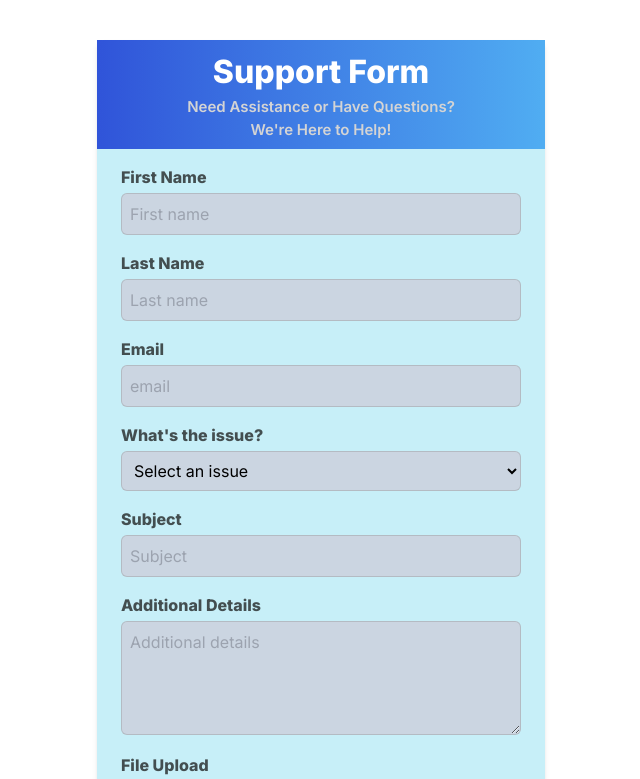
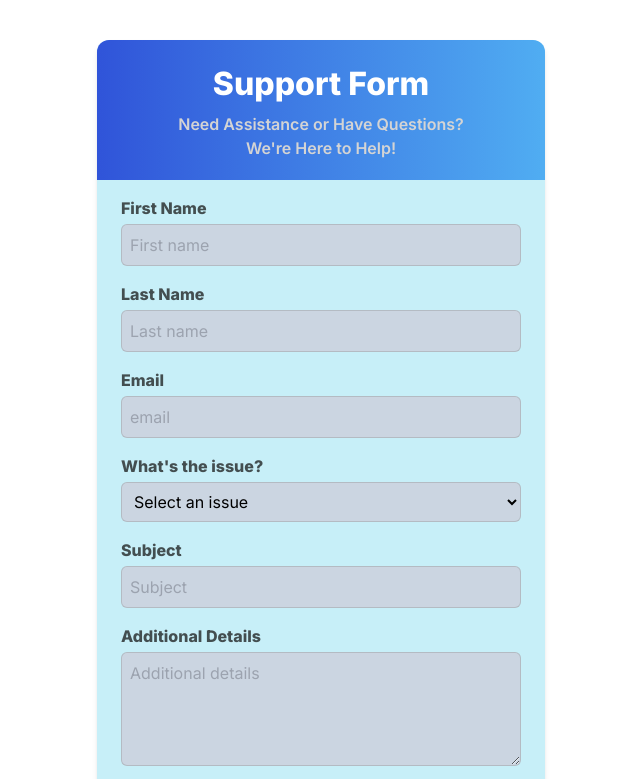
Before and after one commit to WasathAtEC/customer-feedback-chatbot, a Next.js app in the folder chatbot/: page / in a window 1280 px wide. Shown: the top 779 px of the page, without its empty margins (319-959 px from the left). Built offline with nearby package versions, Linux system fonts and the light colour scheme.

Commit message:
feat: form styles

```diff
--- a/chatbot/src/app/components/cutomerServiceForm.jsx
+++ b/chatbot/src/app/components/cutomerServiceForm.jsx
@@ -65,13 +65,13 @@ const CustomerServiceForm = () => {
   };
 
   return (
-    <div className="max-w-md mx-auto my-10 shadow-md rounded-md bg-[#C7EFF8]">
-      <div className='bg-gradient-to-r from-[#3054D9] to-[#50ADF2] p-2 mb-2'>
-        <h1 className="text-center text-white text-[32px] font-extrabold">Support Form</h1>
-        <p className='text-center text-neutral-300 text-[15px] font-semibold'>Need Assistance or Have Questions? <br />We're Here to Help!</p>
+    <div className="max-w-md mx-auto my-10 shadow-md rounded-xl bg-[#C7EFF8]">
+      <div className='bg-gradient-to-r from-[#3054D9] to-[#50ADF2] p-5 mb-2 rounded-t-xl'>
+        <h1 className="text-center text-white text-[32px] font-extrabold pb-1">Support Form</h1>
+        <p className='text-center text-neutral-300 text-[16px] font-semibold'>Need Assistance or Have Questions? <br />We're Here to Help!</p>
       </div>
 
-      <form onSubmit={handleSubmit} className='px-6 pt-2 pb-6'>
+      <form onSubmit={handleSubmit} className='px-6 pt-2 pb-8'>
         <div className="mb-4">
           <label htmlFor="fname" className="text-stone-950 text-opacity-70 text-[16px] font-extrabold">First Name</label>
           <input
```
